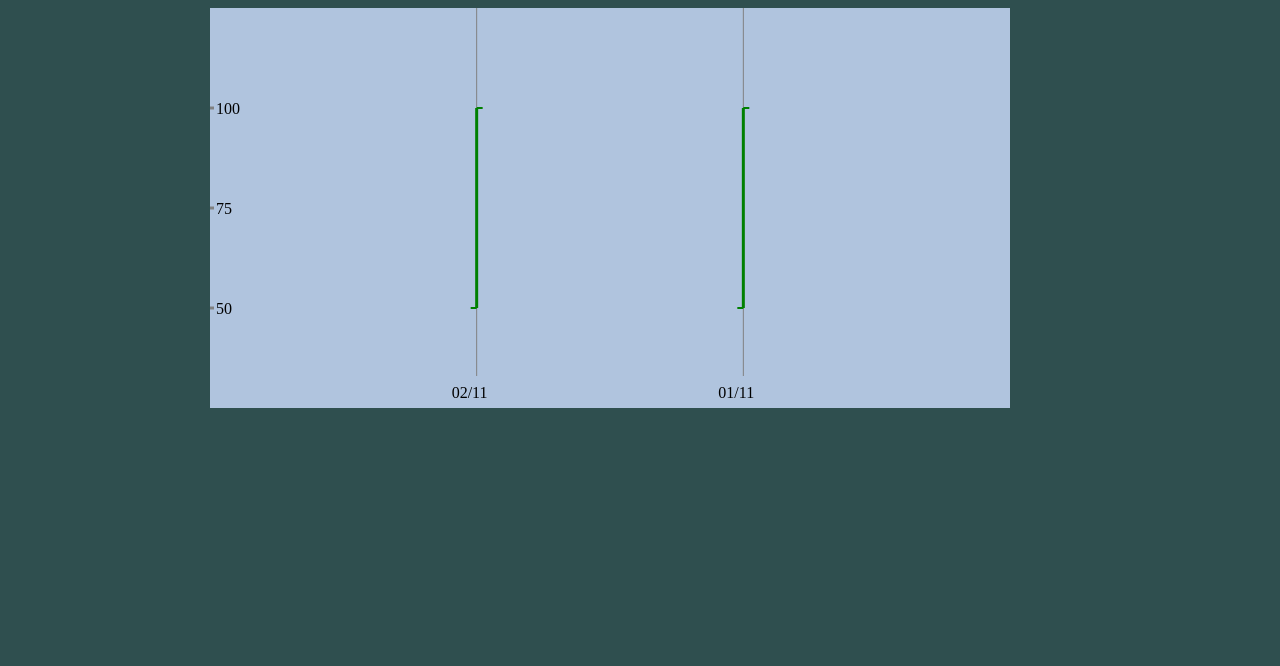
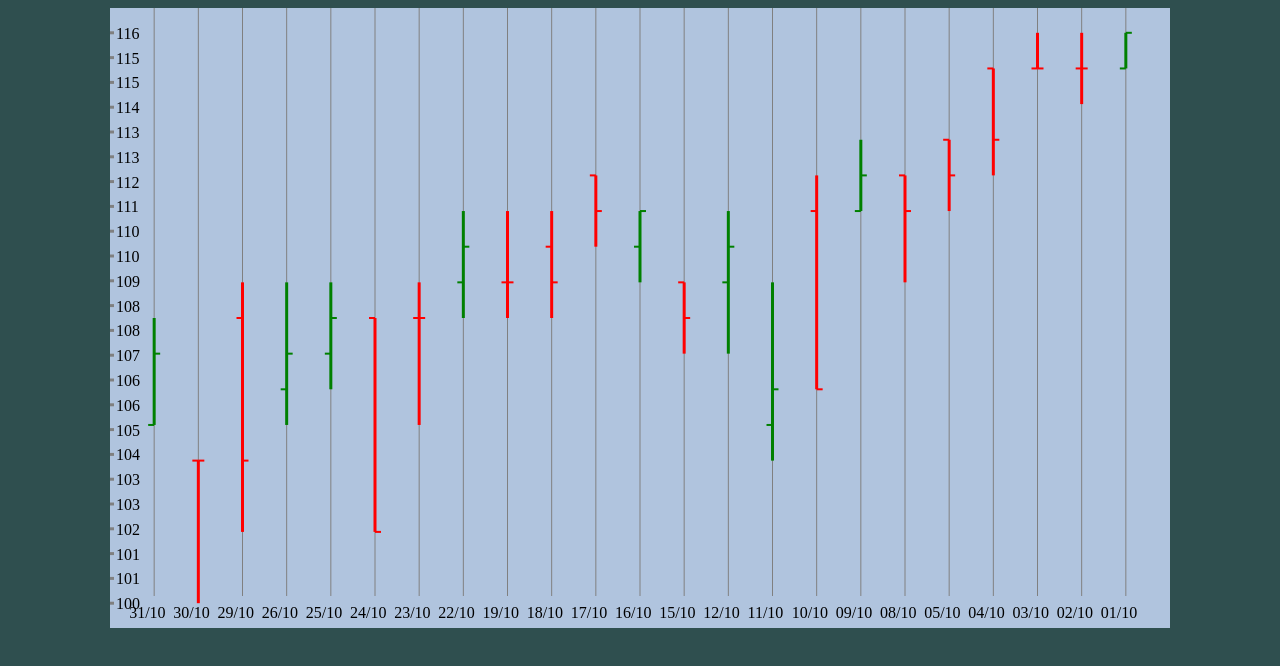
Before and after one commit to hadyanq/bambu-life-code-challenge, a Vue app: page / in a window 1280 px wide. Shown: the top 666 px of the page. Built offline with nearby package versions, Linux system fonts and the light colour scheme.

Commit message:
Added numbers rounding

```diff
--- a/src/App.vue
+++ b/src/App.vue
@@ -1,6 +1,8 @@
 <template>
   <div class="main-wrapper">
     <price-chart
+      :width="1060"
+      :height="620"
       :ceiling="highestPrice"
       :floor="lowestPrice"
       :interval="filteredByMonth"
@@ -17,7 +19,7 @@
     data() {
       return {
         priceData: priceData["Time Series (Daily)"],
-        month: "11",
+        month: "10",
         stock: "MSFT"
       }
     },
@@ -29,6 +31,13 @@
           if (removeDays === `2018-${this.month}`) {
             filtered[d] = this.priceData[d]
           }
+        }
+
+        for (let d in filtered) {
+          filtered[d]["1. open"] = Math.round(filtered[d]["1. open"])
+          filtered[d]["2. high"] = Math.round(filtered[d]["2. high"])
+          filtered[d]["3. low"] = Math.round(filtered[d]["3. low"])
+          filtered[d]["4. close"] = Math.round(filtered[d]["4. close"])
         }
 
         return filtered
@@ -73,7 +82,7 @@
 
 <style>
   .main-wrapper {
-    width: 860px;
+    width: 1060px;
     margin: auto;
   }
 </style>
--- a/src/components/PriceChart.vue
+++ b/src/components/PriceChart.vue
@@ -58,7 +58,7 @@
     <!-- left vertical price points -->
     <template v-for="i in pricePoints">
       <line
-        :key="i.price"
+        :key="i.multiplier + '-price'"
         x1="0"
         x2="4"
         :y1="priceSpacing * i.multiplier"
@@ -68,7 +68,7 @@
       />
 
       <text
-        :key="i.price + '-label'"
+        :key="i.multiplier + '-label'"
         x="6"
         :y="(priceSpacing * i.multiplier) + 6"
         v-html="i.price"
@@ -80,6 +80,14 @@
 <script>
   export default {
     props: {
+      width: {
+        type: Number,
+        default: 1060
+      },
+      height: {
+        type: Number,
+        default: 620
+      },
       ceiling: {
         type: Object,
         default: () => {}
@@ -91,12 +99,6 @@
       interval: {
         type: Object,
         default: () => {}
-      }
-    },
-    data() {
-      return {
-        width: 800,
-        height: 400
       }
     },
     computed: {
@@ -113,7 +115,7 @@
 
         while (topPrice - subtractor > floor) {
           multiplier++
-          pricePoints.push({ price: topPrice - subtractor, multiplier })
+          pricePoints.push({ price: Math.round(topPrice - subtractor), multiplier })
           topPrice -= subtractor
         }
 
```
